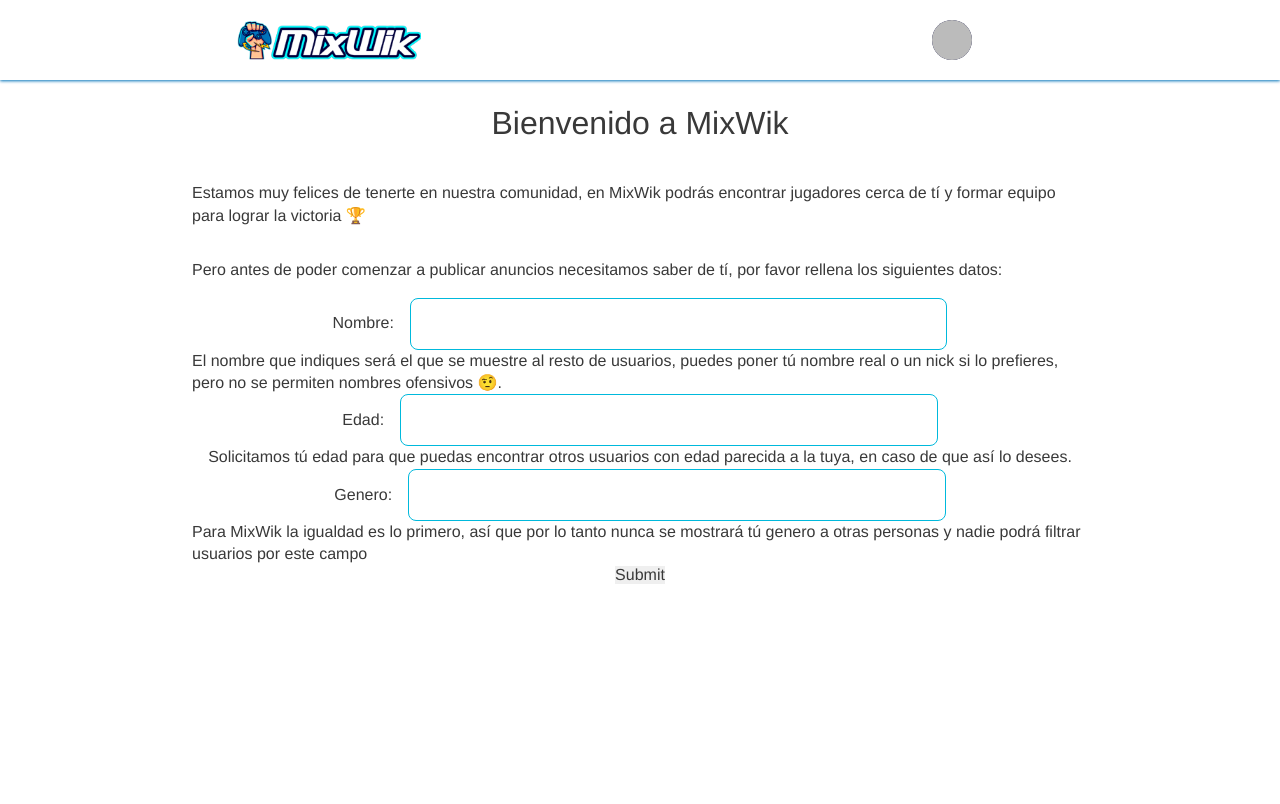
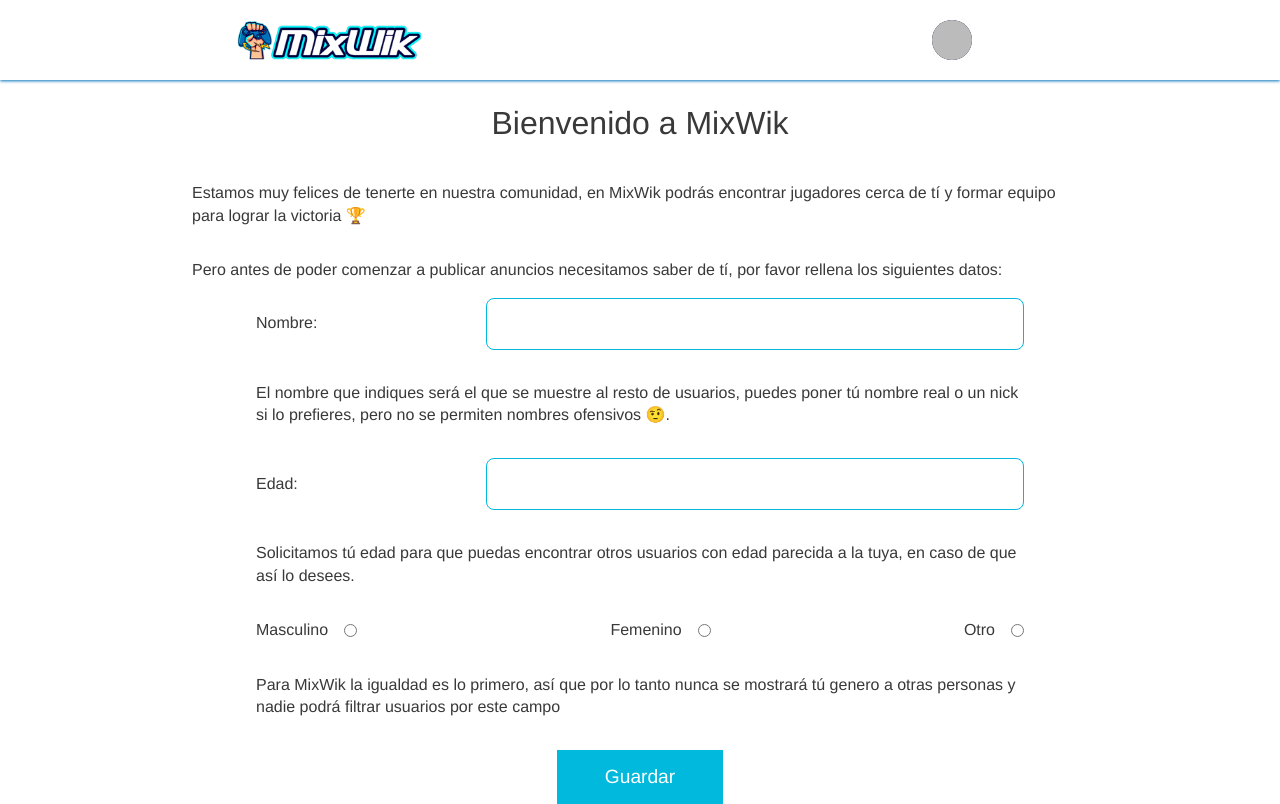
Before and after one commit to mixwik/mixwik, a Next.js app: page /dashboard in a window 1280 px wide. Built offline with nearby package versions, Linux system fonts and the light colour scheme; no server answers; the database is empty; sample sign-in values are in the browser's storage.

Commit message:
new design in form of user data

```diff
--- a/components/FormUserData/FormUserData.module.scss
+++ b/components/FormUserData/FormUserData.module.scss
@@ -7,9 +7,10 @@
     flex-direction: column;
     align-items: center;
     margin-bottom: 15vh;
+    gap: 2rem;
 
     @media screen and (min-width: 768px) {
-      width: 70vw;
+      width: 60vw;
       margin-bottom: 0;
     }
 
@@ -17,24 +18,50 @@
       display: flex;
       flex-direction: column;
       justify-content: center;
-      align-items: center;
+      align-items: flex-start;
       gap: 1rem;
       width: 100%;
 
       @media screen and (min-width: 768px) {
         flex-direction: row;
+        justify-content: space-between;
+        align-items: center;
       }
 
       input {
         border: 1px solid $aero;
         padding: 1rem;
         border-radius: .5rem;
-        width: 60%;
+        width: 100%;
+
+        @media screen and (min-width: 768px) {
+          width: 70%;
+        }
+      }
+    }
+
+    .gender {
+      display: flex;
+      justify-content: space-between;
+      width: 100%;
+
+      label {
+        flex-direction: row;
+        justify-content: center;
+        align-items: center;
+        width: auto;
       }
     }
 
     span {
-      color: red;
+      color: $error;
+    }
+
+    button {
+      padding: 1rem 3rem;
+      background-color: $aero;
+      color: $white;
+      font-size: 1.2em;
     }
   }
 }
--- a/components/FormUserData/index.jsx
+++ b/components/FormUserData/index.jsx
@@ -18,13 +18,12 @@ const FormUserData = ({ method }) => {
         initialValues={initialValues}
         validate={values => {
           const errors = {}
-          if (!values.name) {
-            errors.name = 'Necesitamos tu nombre o nick'
-          } else if (!values.age) {
-            errors.age = 'Necesitamos saber tu edad'
-          } else if (!values.gender) {
-            errors.gender = 'Necesitamos tú genero, tranquilo no será visible para ningún otro usuario'
-          }
+          if (!values.name) errors.name = 'Necesitamos tu nombre o nick'
+          if (!values.age) errors.age = 'Necesitamos saber tu edad'
+          if (!values.gender) errors.gender = 'Necesitamos tú genero, tranquilo no será visible para ningún otro usuario'
+          if (typeof (values.age) !== 'number') errors.age = 'Sólo se admiten números'
+          if (values.age < 18) errors.age = 'Sólo se permiten mayores de edad'
+          if (values.age > 115) errors.age = 'La edad introducida no es válida'
           return errors
         }}
         onSubmit={(values, { setSubmitting }) => {
@@ -40,22 +39,32 @@ const FormUserData = ({ method }) => {
               Nombre:
               <Field type='text' name='name' />
             </label>
+            <ErrorMessage name='name' component='span' />
             <div>El nombre que indiques será el que se muestre al resto de usuarios, puedes poner tú nombre real o un nick si lo prefieres, pero no se permiten nombres ofensivos 🤨.</div>
-            <ErrorMessage name='name' component='span' />
             <label>
               Edad:
               <Field type='number' name='age' />
             </label>
+            <ErrorMessage name='age' component='span' />
             <div>Solicitamos tú edad para que puedas encontrar otros usuarios con edad parecida a la tuya, en caso de que así lo desees.</div>
-            <ErrorMessage name='age' component='span' />
-            <label>
-              Genero:
-              <Field type='text' name='gender' />
-            </label>
+            <div class={styles.gender} role='group' aria-labelledby='my-radio-group'>
+              <label>
+                Masculino
+                <Field type='radio' name='gender' value='M' />
+              </label>
+              <label>
+                Femenino
+                <Field type='radio' name='gender' value='F' />
+              </label>
+              <label>
+                Otro
+                <Field type='radio' name='gender' value='O' />
+              </label>
+            </div>
+            <ErrorMessage name='gender' component='span' />
             <div>Para MixWik la igualdad es lo primero, así que por lo tanto nunca se mostrará tú genero a otras personas y nadie podrá filtrar usuarios por este campo</div>
-            <ErrorMessage name='gender' component='span' />
             <button type='submit' disabled={isSubmitting}>
-              Submit
+              Guardar
             </button>
           </Form>
         )}
--- a/styles/colors.scss
+++ b/styles/colors.scss
@@ -8,3 +8,4 @@ $black: #000;
 $black--transparent: rgba(0, 0, 0, 0.474);
 $gradient: linear-gradient(70deg, #fdb100, #ffdb00);
 $unavailable: rgba(128, 128, 128, 0.611);
+$error: red;
```
